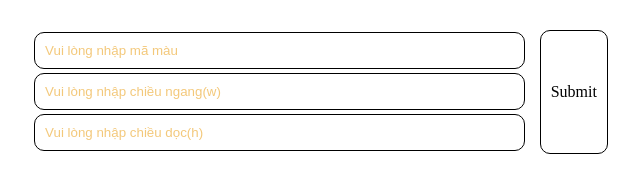
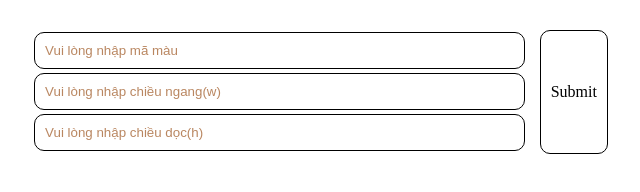
Before and after one commit to didieu0807/web_basic, a plain HTML site: page btvn_b8.html in a window 1280 px wide. Shown: the whole page, without its empty margins (319-959 px from the left). Drawn offline with Linux system fonts and the light colour scheme.

Commit message:
update files

```diff
--- a/btvn_b8.html
+++ b/btvn_b8.html
@@ -23,7 +23,7 @@
             border: 1px solid black;
         }
         input::placeholder {
-            color: rgba(241, 190, 96, 0.838);
+            color: rgba(171, 111, 65, 0.838);
         }
         #button-submit {
             padding: 0 10px;
```
